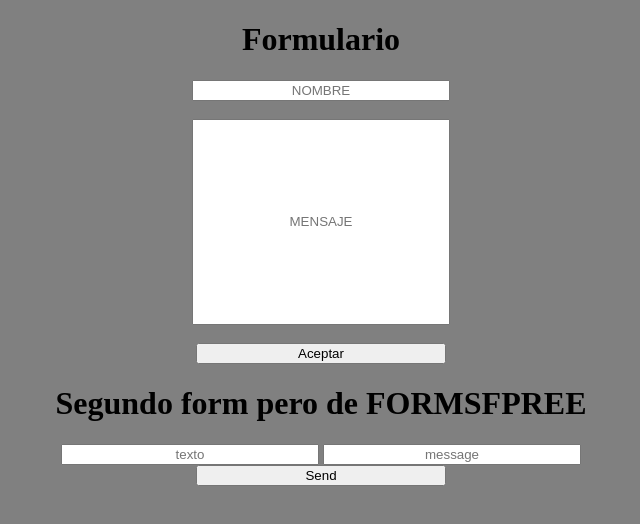
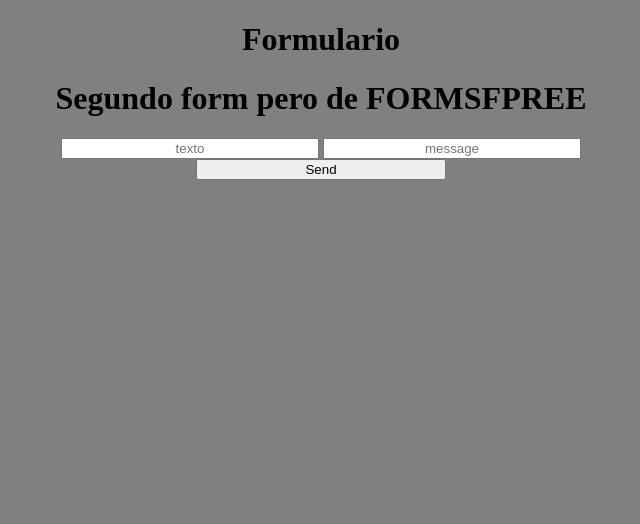
Before and after one commit to HakimP/formularioTest, a plain HTML site: page index.html in a window 1280 px wide. Shown: the whole page, without its empty margins (319-959 px from the left). Drawn offline with Linux system fonts and the light colour scheme.

Commit message:
se modifican parametros faces

```diff
--- a/index.html
+++ b/index.html
@@ -11,19 +11,13 @@
 </head>
 <body>
 		<h1>Formulario</h1>
-		<form action="MAILTO:pedrohakim0@gmail.com?subject=Cocoando un mail" method="post" enctype="text/plain">
-			<input type="text" name="nombre" id="nombreId" class="nameBox" placeholder="NOMBRE">
-			<br><br>
-			<input type="text" name="mensaje" id="mensajeId" class="messageBox" placeholder="MENSAJE">
-			<br><br>
-			<input type="submit" value="Aceptar">
-		</form>
+
 
 		<h1>Segundo form pero de FORMSFPREE</h1>
 		<form action="https://formspree.io/krauserzero@gmail.com"
 		      method="POST">
 		    <input type="text" name="name" placeholder="texto">
-		    <input type="email" name="message" placeholder="message">
+		    <input type="text" name="message" placeholder="message">
 		    <input type="submit" value="Send">
 		</form>
 </body>
```
